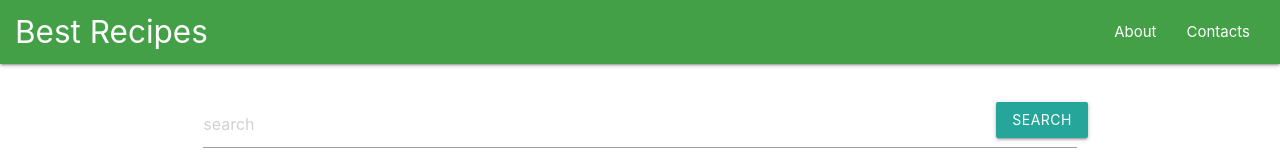
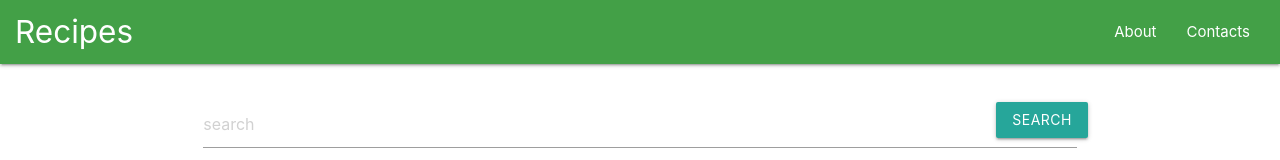
Before and after one commit to IlyaMur/best-recipes_app, a React (Create React App) app: page / in a window 1280 px wide. Shown: the top 160 px of the page. Built offline with nearby package versions, Linux system fonts and the light colour scheme; no server answers.

Commit message:
new title

```diff
--- a/src/components/Header.jsx
+++ b/src/components/Header.jsx
@@ -5,7 +5,7 @@ export function Header() {
     <nav className="green darken-1">
       <div className="nav-wrapper">
         <Link to="/" className="brand-logo">
-          Best Recipes
+          Recipes
         </Link>
         <ul id="nav-mobile" className="right hide-on-med-and-down">
           <li>
```
